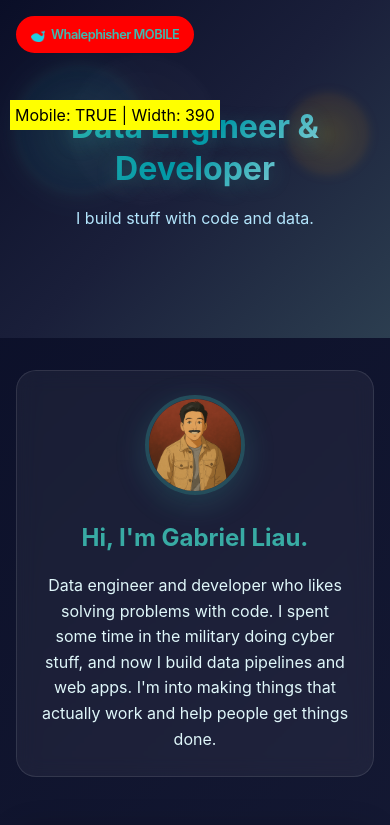
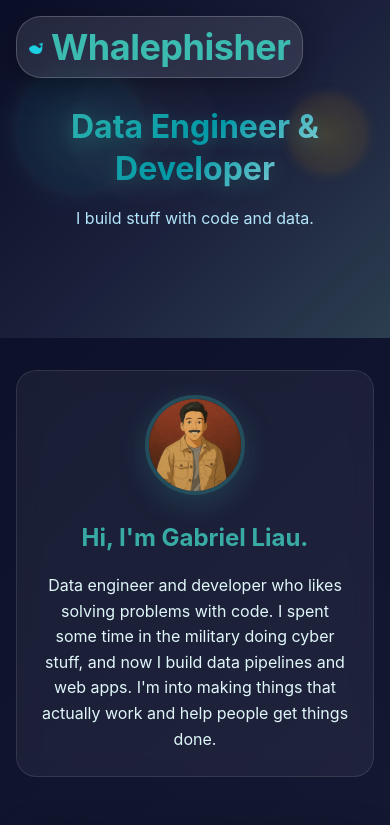
Before and after one commit to whalephisher/whalephisher.github.io, a React (Vite) app: page / in a window 390 px wide. Shown: the top 825 px of the page. Built offline with nearby package versions, Linux system fonts and the light colour scheme.

Commit message:
SIMPLIFIED navbar: CSS-only responsive design, no JS conditionals

```diff
--- a/src/components/layout/Navbar.css
+++ b/src/components/layout/Navbar.css
@@ -1,8 +1,6 @@
 /* Modern Floating Navbar */
 
-/* CLEAN NAVBAR REWRITE - Simple & Effective */
-
-/* ===== FLOATING LOGO (DESKTOP ONLY) ===== */
+/* ===== FLOATING LOGO (ALWAYS LEFT) ===== */
 .floating-logo {
   position: fixed;
   top: 1.875rem;
@@ -30,7 +28,7 @@
 }
 
 .logo-whale {
-  width: 1.125rem; /* 18px - properly sized */
+  width: 1.125rem;
   height: 1.125rem;
   object-fit: contain;
   filter: brightness(0) saturate(100%) invert(71%) sepia(56%) saturate(1086%) hue-rotate(138deg) brightness(95%) contrast(86%);
@@ -38,7 +36,7 @@
 }
 
 .logo-text {
-  font-size: 0.9rem; /* Same as nav pills */
+  font-size: 0.9rem;
   font-weight: 600;
   color: #3cbbb1;
   letter-spacing: -0.5px;
@@ -140,60 +138,33 @@
   box-shadow: 0 12px 30px rgba(60, 187, 177, 0.5);
 }
 
-/* ===== MOBILE LOGO (MOBILE ONLY) ===== */
-.mobile-logo {
-  display: none; /* Hidden by default */
-  position: fixed;
+/* ===== MOBILE RESPONSIVE ===== */
+@media (max-width: 768px) {
+  /* Logo adjustments for mobile */
+  .floating-logo {
     top: 1rem;
     left: 1rem;
-  z-index: 1000;
-  align-items: center;
-  gap: 0.375rem;
-  background: rgba(255, 255, 255, 0.1);
-  backdrop-filter: blur(20px);
-  border: 1px solid rgba(255, 255, 255, 0.2);
-  border-radius: 20px;
-  padding: 0.5rem 0.75rem;
-  transition: all 0.4s ease;
-  /* DEBUG: Add visible border to see if element exists */
-  border: 3px solid red !important;
   }
 
-.mobile-logo.scrolled {
+  .floating-logo.scrolled {
     top: 0.75rem;
     left: 0.75rem;
-  transform: scale(0.9);
   }
 
-.mobile-logo .logo-whale {
-  width: 0.875rem; /* 14px - smaller than nav pills on mobile */
-  height: 0.875rem;
-  filter: brightness(0) saturate(100%) invert(71%) sepia(56%) saturate(1086%) hue-rotate(138deg) brightness(95%) contrast(86%);
+  .logo-container {
+    padding: 0.5rem 0.75rem;
   }
 
-.mobile-logo .logo-text {
-  font-size: 0.8rem; /* Slightly smaller than nav pills */
-  font-weight: 600;
-  color: #3cbbb1;
+  .logo-whale {
+    width: 0.875rem;
+    height: 0.875rem;
   }
 
-/* ===== RESPONSIVE DESIGN ===== */
-
-/* MOBILE: Simple and clean */
-@media (max-width: 768px) {
-  /* Hide desktop floating logo */
-  .floating-logo {
-    display: none !important;
+  .logo-text {
+    font-size: 0.8rem;
   }
 
-  /* Show mobile logo */
-  .mobile-logo {
-    display: flex !important;
-    /* DEBUG: Force visibility */
-    background: red !important;
-  }
-
-  /* Move navbar closer to edges */
+  /* Navigation adjustments for mobile */
   .modern-navbar {
     top: 1rem;
     right: 1rem;
@@ -204,7 +175,6 @@
     right: 0.75rem;
   }
 
-  /* Make nav pills smaller but not tiny */
   .nav-pill {
     padding: 0.5rem 0.75rem;
     font-size: 0.8rem;
@@ -215,47 +185,3 @@
     padding: 0.375rem;
   }
 }
-
-/* TABLET: Balanced sizing */
-@media (min-width: 769px) and (max-width: 1024px) {
-  .logo-whale {
-    width: 1.125rem;
-    height: 1.125rem;
-  }
-
-  .logo-text {
-    font-size: 0.9rem;
-  }
-
-  .nav-pill {
-    padding: 0.625rem 1rem;
-    font-size: 0.85rem;
-  }
-
-  /* Hide mobile logo on tablet+ */
-  .mobile-logo {
-    display: none !important;
-  }
-}
-
-/* DESKTOP: Standard sizing */
-@media (min-width: 1025px) {
-  .logo-whale {
-    width: 1.25rem;
-    height: 1.25rem;
-  }
-
-  .logo-text {
-    font-size: 1rem;
-  }
-
-  .nav-pill {
-    padding: 0.75rem 1.25rem;
-    font-size: 0.9rem;
-  }
-
-  /* Hide mobile logo on desktop */
-  .mobile-logo {
-    display: none !important;
-  }
-}
--- a/src/components/layout/Navbar.jsx
+++ b/src/components/layout/Navbar.jsx
@@ -78,30 +78,15 @@ const Navbar = () => {
 
   return (
     <>
-      {/* Desktop Floating Logo - ALWAYS LEFT */}
-      {!isMobile && (
-        <div className={`floating-logo ${isScrolled ? "scrolled" : ""}`}>
-          <div className="logo-container">
-            <img src={whaleImage} alt="Whale" className="logo-whale" />
-            <span className="logo-text">{logo}</span>
-          </div>
+      {/* Desktop Logo - Fixed Left Position */}
+      <div className={`floating-logo ${isScrolled ? "scrolled" : ""}`}>
+        <div className="logo-container">
+          <img src={whaleImage} alt="Whale" className="logo-whale" />
+          <span className="logo-text">{logo}</span>
         </div>
-      )}
-
-      {/* Mobile Logo - ALWAYS LEFT, SEPARATE FROM NAV */}
-      {isMobile && (
-        <div className={`mobile-logo ${isScrolled ? "scrolled" : ""}`} style={{background: 'red', color: 'white'}}>
-          <img src={whaleImage} alt="Whale" className="logo-whale" />
-          <span className="logo-text">{logo} MOBILE</span>
-        </div>
-      )}
-
-      {/* DEBUG: Show mobile state */}
-      <div style={{position: 'fixed', top: '100px', left: '10px', background: 'yellow', color: 'black', padding: '5px', zIndex: 9999}}>
-        Mobile: {isMobile ? 'TRUE' : 'FALSE'} | Width: {window.innerWidth}
       </div>
 
-      {/* Navigation - ALWAYS RIGHT */}
+      {/* Navigation - Fixed Right Position */}
       <nav
         className={`modern-navbar ${isScrolled ? "scrolled" : ""} ${
           isMobile && !showStickyNav ? "hidden" : ""
```
Lines whose indentation alone changed are shown as unchanged.
